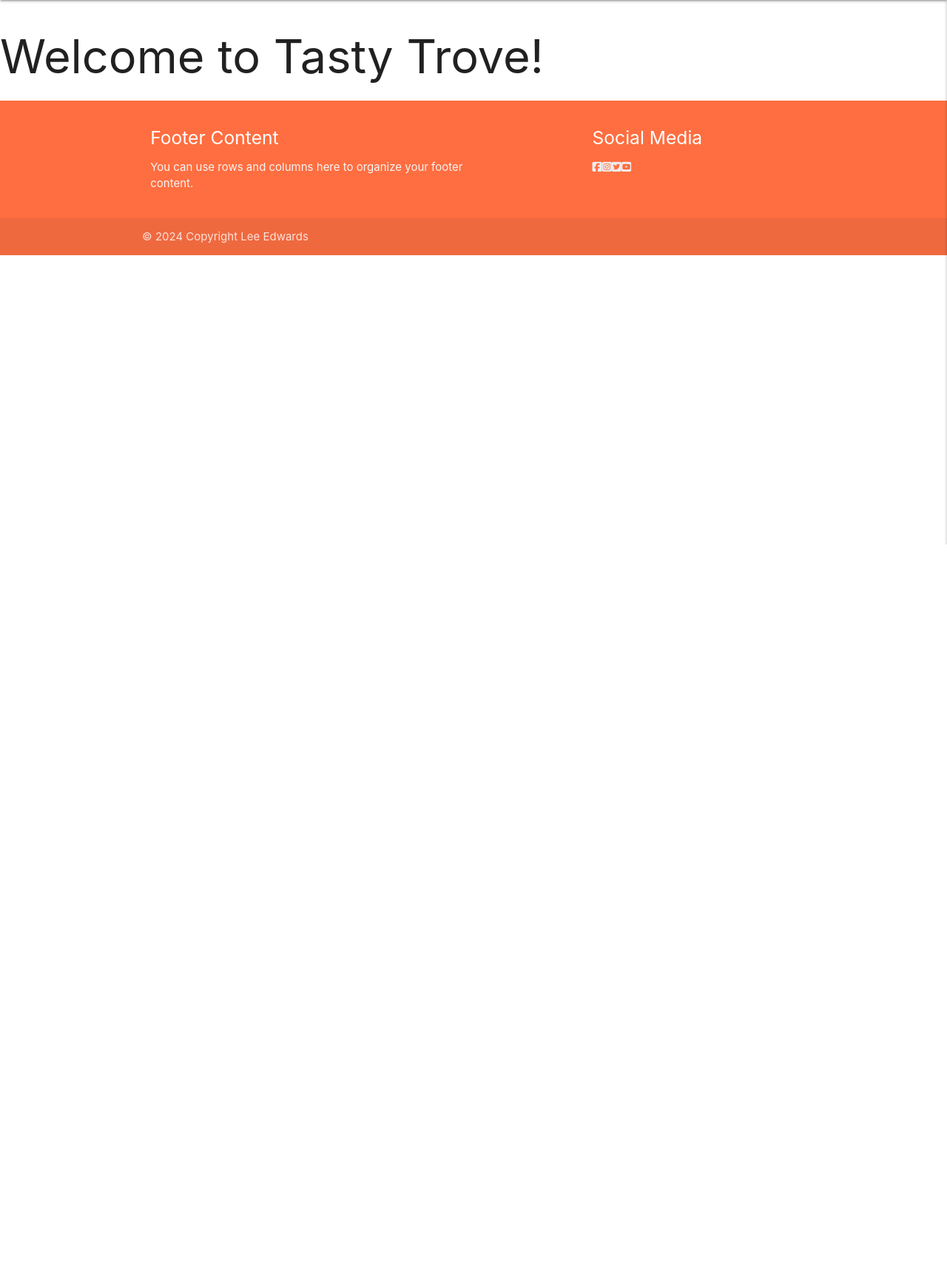
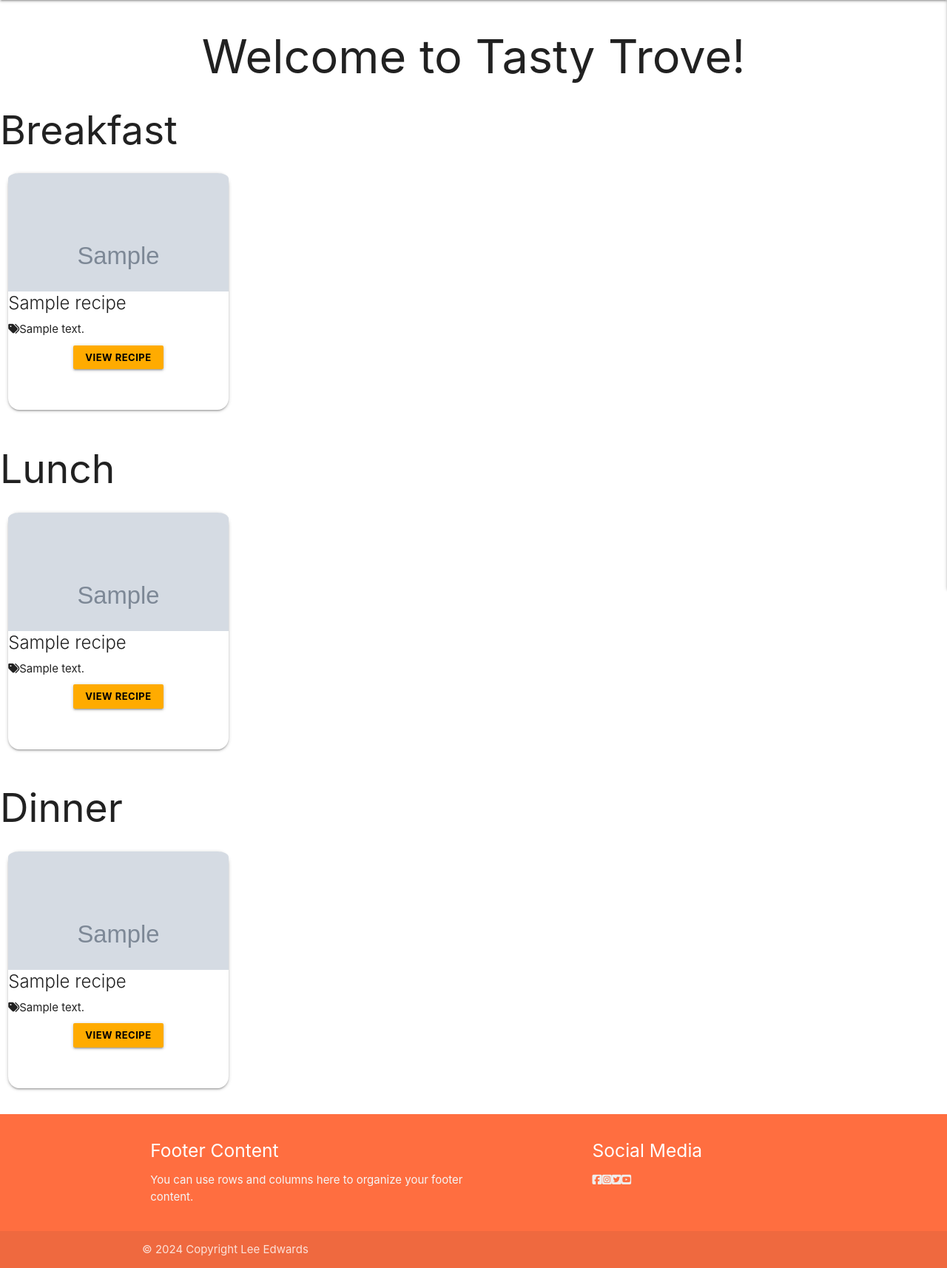
Before and after one commit to LeeEd1/MS3-project, a Flask app: page / in a window 1280 px wide. Shown: the part 64-1778 px from the top of the page at 74% size. Before the commit the page ends 800 px from the top, so only its background shows below. Run offline with Flask 3, Linux system fonts and the light colour scheme; grey boxes marked "Sample" are stand-in pictures; a database or web service that is not in the repository returns one stand-in record (values such as "Sample title"); some libraries are stand-ins or nearby versions.

Commit message:
Took code from recipe page and duplicated to populate home page into categories

```diff
--- a/templates/home.html
+++ b/templates/home.html
@@ -1,6 +1,88 @@
 {% extends "base.html" %}
 {% block content %}
 
-    <h1>Welcome to Tasty Trove!</h1>
+    <h1 class="center-align">Welcome to Tasty Trove!</h1>
+
+    <h2>Breakfast</h2>
+    <div class="row">
+        {% for recipe in breakfast %}
+            <div class="col s12 m6 l3">
+                <div class="card medium">
+                    <div class="card-image waves-effect waves-block waves-light cardimg">
+                        <img class="activator" src="{{ recipe.photo_url }}" alt="{{ recipe.recipe_name }}">
+                    </div>
+                    <div class="card-content">
+                        <span class="card-title activator grey-text text-darken-4">{{ recipe.recipe_name }}</span>
+                        <p><i class="fas fa-tags"></i>{{ recipe.cuisine }}</p>
+                        <div>
+                            <div class="center-align vr-button">
+                                <a href="{{ url_for('recipe_details', recipe_id=recipe._id) }}" class="waves-effect waves-light btn-small amber accent-4">View Recipe</a>
+                            </div>
+                            <div class="center-align">
+                                {% if session.user|lower == recipe.author_id|lower %}
+                                <a href="{{ url_for('edit_recipe', recipe_id=recipe._id) }}" class="waves-effect waves-light btn-small grey darken-3">Edit</a>
+                                <a href="#modal{{ loop.index }}" class="modal-trigger waves-effect waves-light btn-small red darken-3">Delete</a>
+                                {% endif %}
+                            </div>
+                        </div>
+                    </div>
+                </div>
+            </div>
+        {% endfor %}
+    </div>
+    <h2>Lunch</h2>
+    <div class="row">
+        {% for recipe in lunch %}
+            <div class="col s12 m6 l3">
+                <div class="card medium">
+                    <div class="card-image waves-effect waves-block waves-light cardimg">
+                        <img class="activator" src="{{ recipe.photo_url }}" alt="{{ recipe.recipe_name }}">
+                    </div>
+                    <div class="card-content">
+                        <span class="card-title activator grey-text text-darken-4">{{ recipe.recipe_name }}</span>
+                        <p><i class="fas fa-tags"></i>{{ recipe.cuisine }}</p>
+                        <div>
+                            <div class="center-align vr-button">
+                                <a href="{{ url_for('recipe_details', recipe_id=recipe._id) }}" class="waves-effect waves-light btn-small amber accent-4">View Recipe</a>
+                            </div>
+                            <div class="center-align">
+                                {% if session.user|lower == recipe.author_id|lower %}
+                                <a href="{{ url_for('edit_recipe', recipe_id=recipe._id) }}" class="waves-effect waves-light btn-small grey darken-3">Edit</a>
+                                <a href="#modal{{ loop.index }}" class="modal-trigger waves-effect waves-light btn-small red darken-3">Delete</a>
+                                {% endif %}
+                            </div>
+                        </div>
+                    </div>
+                </div>
+            </div>
+        {% endfor %}
+    </div>
+    <h2>Dinner</h2>
+    <div class="row">
+        {% for recipe in dinner %}
+            <div class="col s12 m6 l3">
+                <div class="card medium">
+                    <div class="card-image waves-effect waves-block waves-light cardimg">
+                        <img class="activator" src="{{ recipe.photo_url }}" alt="{{ recipe.recipe_name }}">
+                    </div>
+                    <div class="card-content">
+                        <span class="card-title activator grey-text text-darken-4">{{ recipe.recipe_name }}</span>
+                        <p><i class="fas fa-tags"></i>{{ recipe.cuisine }}</p>
+                        <div>
+                            <div class="center-align vr-button">
+                                <a href="{{ url_for('recipe_details', recipe_id=recipe._id) }}" class="waves-effect waves-light btn-small amber accent-4">View Recipe</a>
+                            </div>
+                            <div class="center-align">
+                                {% if session.user|lower == recipe.author_id|lower %}
+                                <a href="{{ url_for('edit_recipe', recipe_id=recipe._id) }}" class="waves-effect waves-light btn-small grey darken-3">Edit</a>
+                                <a href="#modal{{ loop.index }}" class="modal-trigger waves-effect waves-light btn-small red darken-3">Delete</a>
+                                {% endif %}
+                            </div>
+                        </div>
+                    </div>
+                </div>
+            </div>
+        {% endfor %}
+    </div>
 
 {% endblock %}
```
